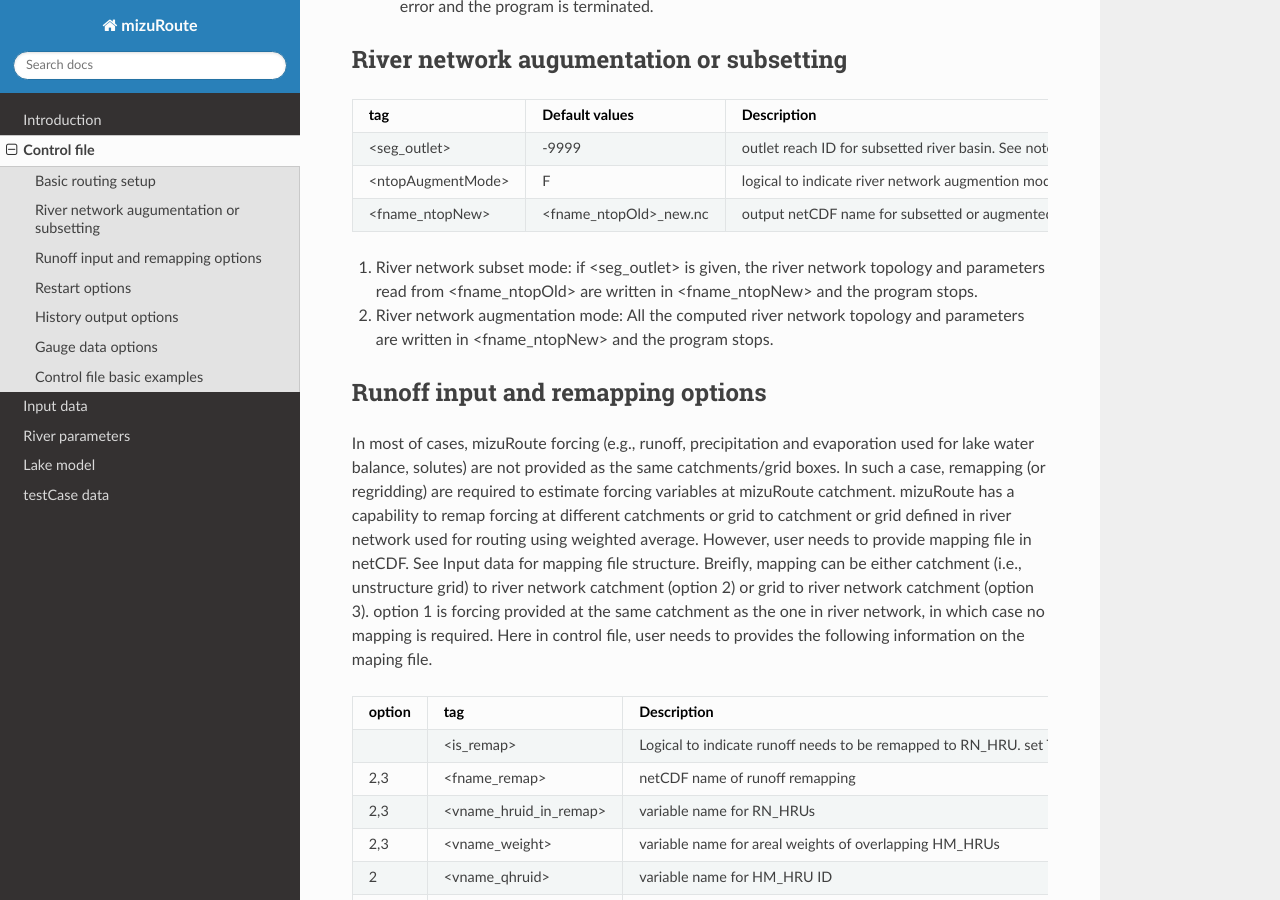
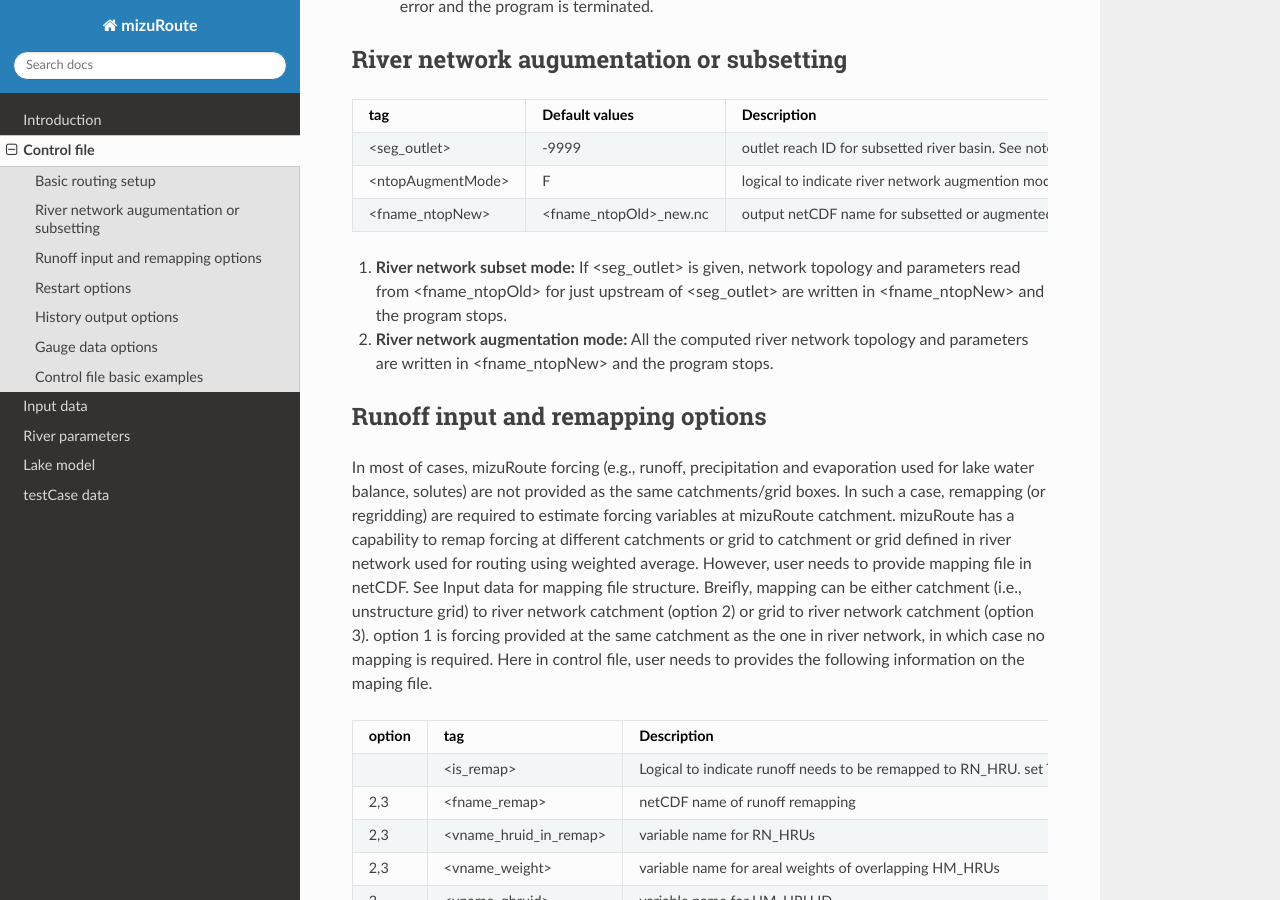
Before and after one commit to ESCOMP/mizuRoute, a Sphinx documentation site: the page built from docs/source/Control_file.rst, in a window 1280 px wide and 900 px high, scrolled down 2969 px. Built offline with Sphinx 7.4.7 and the Read the Docs theme 3.1.0, drawn with Linux system fonts in a browser that asks for light colours.

Commit message:
small text update

```diff
--- a/docs/source/Control_file.rst
+++ b/docs/source/Control_file.rst
@@ -148,9 +148,9 @@
 | <fname_ntopNew>        | <fname_ntopOld>_new.nc | output netCDF name for subsetted or augmented river network.             |
 +------------------------+------------------------+--------------------------------------------------------------------------+
 
-#. River network subset mode: if <seg_outlet> is given, the river network topology and parameters read from <fname_ntopOld> are written in <fname_ntopNew> and the program stops.
+#. **River network subset mode:** If <seg_outlet> is given, network topology and parameters read from <fname_ntopOld> for just upstream of <seg_outlet> are written in <fname_ntopNew> and the program stops.
 
-#. River network augmentation mode: All the computed river network topology and parameters are written in <fname_ntopNew> and the program stops.
+#. **River network augmentation mode:** All the computed river network topology and parameters are written in <fname_ntopNew> and the program stops.
 
 
 Runoff input and remapping options
```
